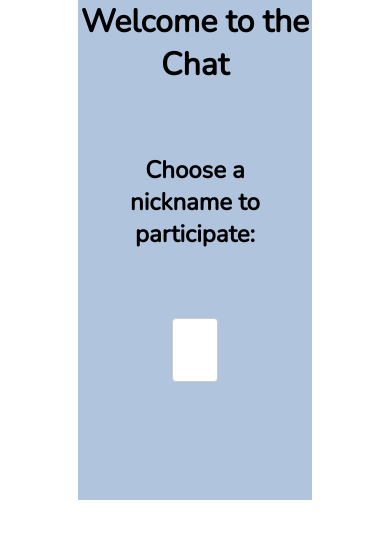
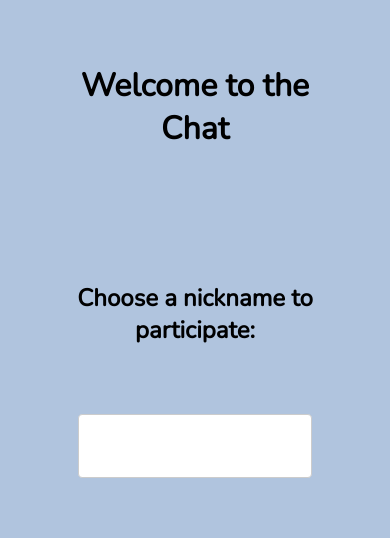
Before and after one commit to joaospj/react-chat, a React (Create React App) app: page / in a window 390 px wide. Shown: the top 538 px of the page. Built offline with nearby package versions, Linux system fonts and the light colour scheme.

Commit message:
Made everything responsive

```diff
--- a/src/chat/Chat.css
+++ b/src/chat/Chat.css
@@ -1,6 +1,6 @@
 .container {
   width: 60%;
-  height: 500px;
+  height: 100vh;
   margin: auto;
 }
 
@@ -45,6 +45,7 @@ input {
   border-radius: 4px;
   box-sizing: border-box;
   outline: none;
+  margin-left: -5%;
 }
 .form div {
   display: inline-block;
@@ -53,7 +54,7 @@ input {
   height: 100%;
   border-radius: 0.5em;
   cursor: pointer;
-  position: relative;
+  position: absolute;
   margin-left: 0.5em;
 }
 
@@ -66,6 +67,7 @@ span {
   border-radius: 0.5em;
   text-align: left;
   font-weight: bold;
+  word-wrap: break-word;
 }
 
 .msg {
@@ -98,7 +100,20 @@ span {
 
 i {
   position: relative;
-  top: 17%;
+  top: 25%;
   color: #444;
-  width: 50%;
+  width: 100%;
 }
+
+@media only screen and (max-width: 768px) {
+  .container {
+    width: 100%;
+  }
+  .form div {
+    width: 10%;
+  }
+
+  .form input {
+    margin-left: -10%;
+  }
+}
--- a/src/chat/Chat.js
+++ b/src/chat/Chat.js
@@ -6,10 +6,7 @@ import socketIOClient from "socket.io-client";
 
 let socket;
 function Chat({ nickname }) {
-  const [messages, setMessages] = useState([
-    { msg: "Hi there!", sender: false },
-    { msg: "Hi there!", sender: true }
-  ]);
+  const [messages, setMessages] = useState([]);
   const [endpoint] = useState("http://localhost:5000");
 
   const { value, setValue, reset } = useInput("");
@@ -41,8 +38,6 @@ function Chat({ nickname }) {
   }
 
   return (
-    <div>
-      <h1>Chat</h1>
     <div className="container">
       <div className="chat">
         {messages.map((m, i) => {
@@ -57,7 +52,7 @@ function Chat({ nickname }) {
             onChange={setValue}
             value={value}
             autoComplete="off"
-              autofocus="true"
+            autoFocus
           />
           <div onClick={handleSubmit}>
             <i className="material-icons">send</i>
@@ -65,7 +60,6 @@ function Chat({ nickname }) {
         </form>
       </div>
     </div>
-    </div>
   );
 }
 
--- a/src/login/Login.css
+++ b/src/login/Login.css
@@ -1,11 +1,12 @@
 .login-container {
   width: 60%;
-  height: 500px;
+  height: 100vh;
   margin: auto;
   background-color: lightsteelblue;
   text-align: center;
 }
 
+h1,
 h2 {
   text-align: center;
   padding: 2em;
@@ -13,7 +14,7 @@ h2 {
 
 .form-login input,
 .form-login input:focus {
-  width: 20%;
+  width: 30%;
   height: 2em;
   border: 1px solid #ccc;
   border-radius: 4px;
@@ -21,3 +22,13 @@ h2 {
   outline: none;
   font-size: 2em;
 }
+
+@media only screen and (max-width: 768px) {
+  .login-container {
+    width: 100%;
+  }
+  .form-login input,
+  .form-login input:focus {
+    width: 60%;
+  }
+}
--- a/src/login/Login.js
+++ b/src/login/Login.js
@@ -22,7 +22,7 @@ function Login({ saveNickname, nickname }) {
           autoComplete="off"
           value={value}
           onChange={setValue}
-          autofocus="true"
+          autoFocus
         />
       </form>
       <span>{nickname}</span>
```
Lines whose indentation alone changed are shown as unchanged.
